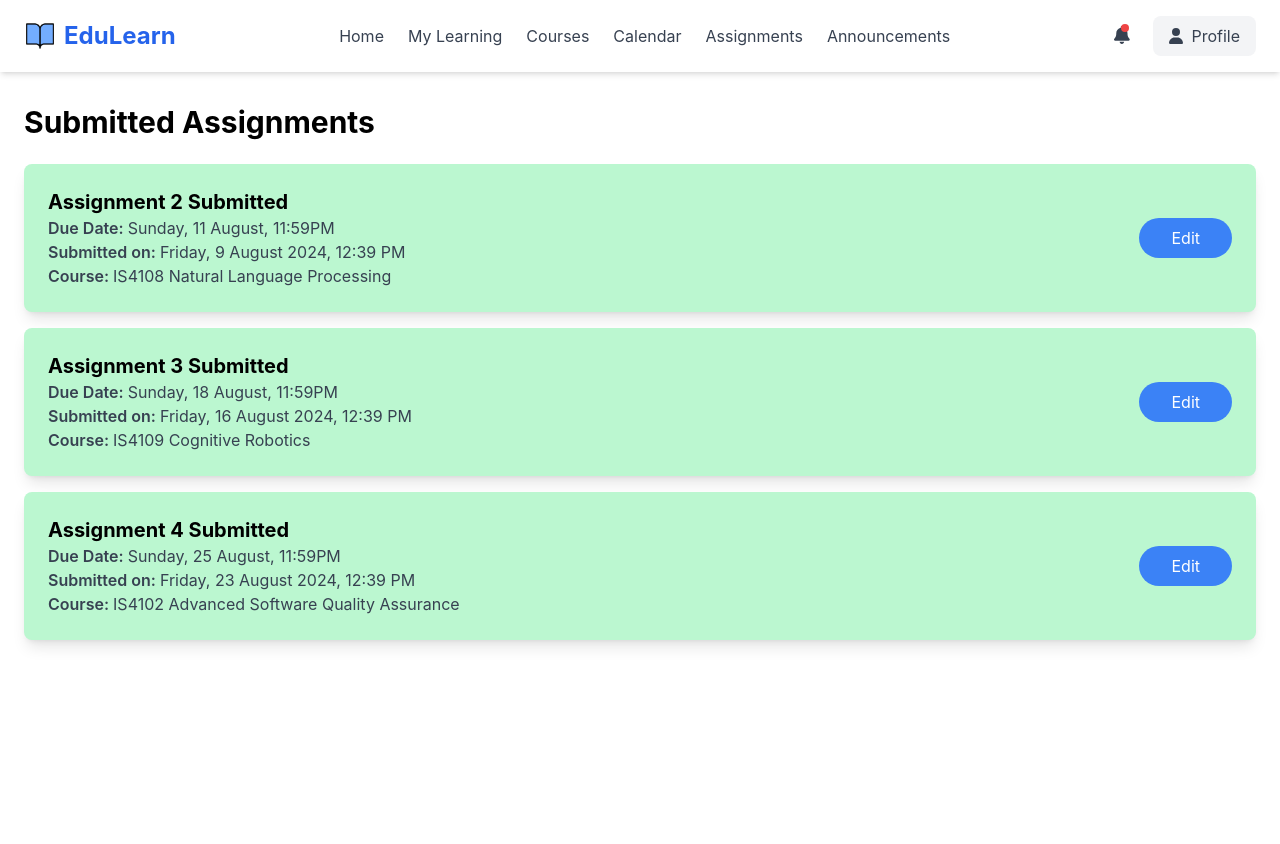
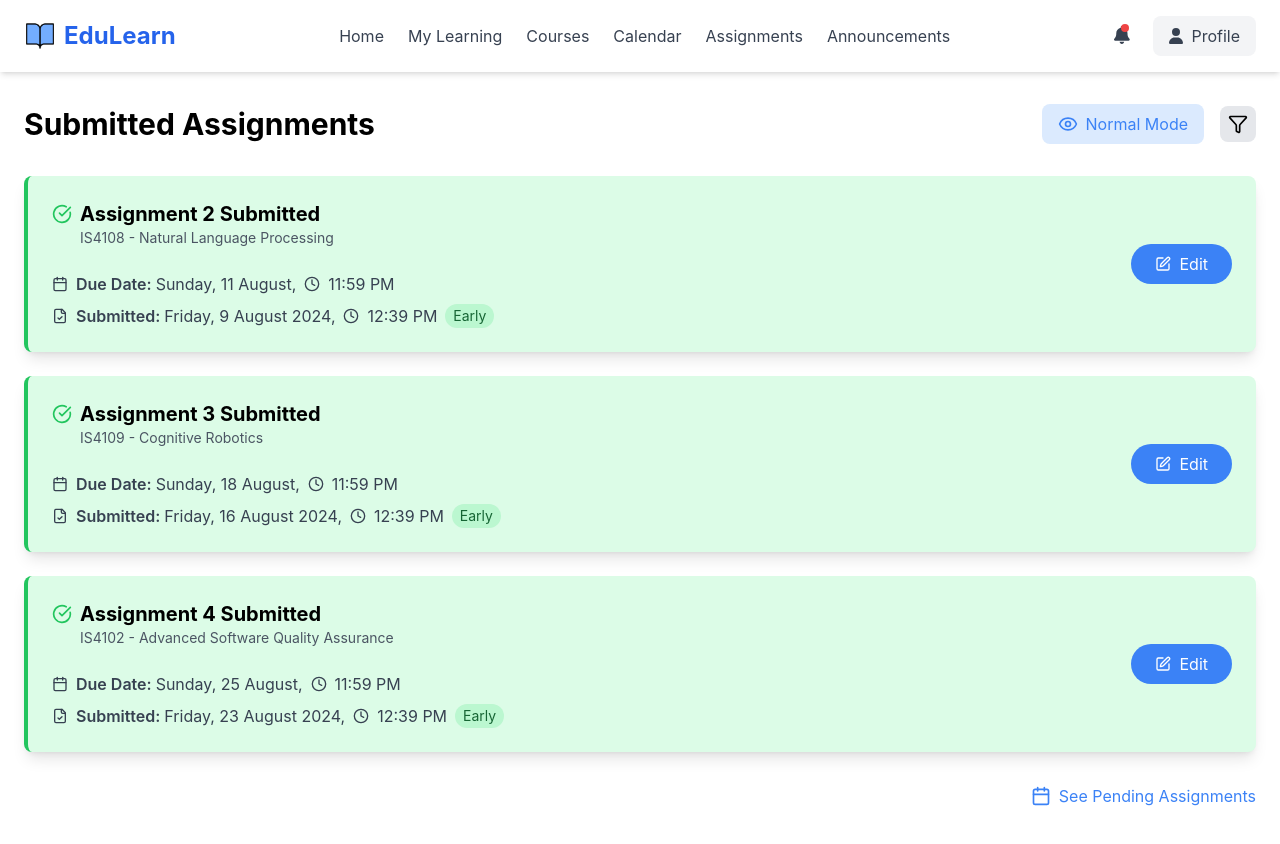
Before and after one commit to michellenikeetha/manual_adhd_lms, a React (Create React App) app: page /submitted-assignments in a window 1280 px wide. Before the commit the page ends 800 px from the top, so only its background shows below. Built offline with nearby package versions, Linux system fonts and the light colour scheme.

Commit message:
submitted assignmnets

```diff
--- a/src/components/SubmittedAssignments.jsx
+++ b/src/components/SubmittedAssignments.jsx
@@ -1,68 +1,259 @@
-import React from 'react';
+import React, { useState } from 'react';
+import { motion, AnimatePresence } from 'framer-motion';
 import { useNavigate } from 'react-router-dom';
 import SignedInNavbar from './SignedInNavbar';
+import {
+  Calendar,
+  Clock,
+  FileCheck,
+  Filter,
+  Eye,
+  EyeOff,
+  Edit,
+  CheckCircle
+} from 'lucide-react';
 
 const SubmittedAssignments = () => {
   const navigate = useNavigate();
+  const [focusMode, setFocusMode] = useState(false);
+  const [hoveredAssignment, setHoveredAssignment] = useState(null);
+  const [filterVisible, setFilterVisible] = useState(false);
+  const [selectedCourse, setSelectedCourse] = useState('all');
 
   const assignments = [
     {
+      id: 1,
       title: 'Assignment 2 Submitted',
-      dueDate: 'Sunday, 11 August, 11:59PM',
-      submittedDate: 'Friday, 9 August 2024, 12:39 PM',
-      course: 'IS4108 Natural Language Processing',
+      dueDate: 'Sunday, 11 August',
+      time: '11:59 PM',
+      submittedDate: 'Friday, 9 August 2024',
+      submittedTime: '12:39 PM',
+      courseCode: 'IS4108',
+      courseName: 'Natural Language Processing',
     },
     {
+      id: 2,
       title: 'Assignment 3 Submitted',
-      dueDate: 'Sunday, 18 August, 11:59PM',
-      submittedDate: 'Friday, 16 August 2024, 12:39 PM',
-      course: 'IS4109 Cognitive Robotics',
+      dueDate: 'Sunday, 18 August',
+      time: '11:59 PM',
+      submittedDate: 'Friday, 16 August 2024',
+      submittedTime: '12:39 PM',
+      courseCode: 'IS4109',
+      courseName: 'Cognitive Robotics',
     },
     {
+      id: 3,
       title: 'Assignment 4 Submitted',
-      dueDate: 'Sunday, 25 August, 11:59PM',
-      submittedDate: 'Friday, 23 August 2024, 12:39 PM',
-      course: 'IS4102 Advanced Software Quality Assurance',
+      dueDate: 'Sunday, 25 August',
+      time: '11:59 PM',
+      submittedDate: 'Friday, 23 August 2024',
+      submittedTime: '12:39 PM',
+      courseCode: 'IS4102',
+      courseName: 'Advanced Software Quality Assurance',
     },
   ];
 
+  const courses = [...new Set(assignments.map(a => a.courseCode))];
+
+  const filteredAssignments = selectedCourse === 'all'
+    ? assignments
+    : assignments.filter(a => a.courseCode === selectedCourse);
+
+  const getBackgroundColor = () => {
+    return focusMode ? 'bg-gray-100' : 'bg-white';
+  };
+
+  const calculateSubmissionTiming = (dueDate, submittedDate) => {
+    // This is a simplified calculation - in a real app, you'd use proper date manipulation
+    if (dueDate.includes('11') && submittedDate.includes('9')) return 'early';
+    if (dueDate.includes('18') && submittedDate.includes('16')) return 'early';
+    if (dueDate.includes('25') && submittedDate.includes('23')) return 'early';
+    return 'on-time';
+  };
+
   return (
-    <div>
+    <div className={`min-h-screen transition-colors duration-300 ${getBackgroundColor()}`}>
       <SignedInNavbar />
       <div className="container mx-auto px-6 py-8">
-        <h1 className="text-3xl font-bold mb-6">Submitted Assignments</h1>
+        <div className="flex flex-col md:flex-row md:items-center md:justify-between mb-8 space-y-4 md:space-y-0">
+          <h1 className="text-3xl font-bold">Submitted Assignments</h1>
 
-        <div className="space-y-4">
-          {assignments.map((assignment, index) => (
-            <div
-              key={index}
-              className="bg-green-200 p-6 rounded-lg shadow-lg flex justify-between items-center"
+          <div className="flex items-center space-x-4">
+            <motion.button
+              whileHover={{ scale: 1.05 }}
+              whileTap={{ scale: 0.95 }}
+              onClick={() => setFocusMode(!focusMode)}
+              className={`flex items-center space-x-2 px-4 py-2 rounded-lg transition-colors
+                ${focusMode ? 'bg-blue-500 text-white' : 'bg-blue-100 text-blue-500'}`}
             >
-              <div>
-                <h2 className="text-xl font-bold">{assignment.title}</h2>
-                <p className="text-gray-700">
-                  <span className="font-semibold">Due Date: </span>
-                  {assignment.dueDate}
-                </p>
-                <p className="text-gray-700">
-                  <span className="font-semibold">Submitted on: </span>
-                  {assignment.submittedDate}
-                </p>
-                <p className="text-gray-700">
-                  <span className="font-semibold">Course: </span>
-                  {assignment.course}
-                </p>
+              {focusMode ? (
+                <>
+                  <EyeOff size={20} />
+                  <span>Focus Mode</span>
+                </>
+              ) : (
+                <>
+                  <Eye size={20} />
+                  <span>Normal Mode</span>
+                </>
+              )}
+            </motion.button>
+
+            <motion.button
+              whileHover={{ scale: 1.05 }}
+              whileTap={{ scale: 0.95 }}
+              onClick={() => setFilterVisible(!filterVisible)}
+              className={`p-2 rounded-lg ${filterVisible ? 'bg-blue-500 text-white' : 'bg-gray-200'}`}
+            >
+              <Filter size={20} />
+            </motion.button>
+          </div>
+        </div>
+
+        <AnimatePresence>
+          {filterVisible && (
+            <motion.div
+              initial={{ height: 0, opacity: 0 }}
+              animate={{ height: 'auto', opacity: 1 }}
+              exit={{ height: 0, opacity: 0 }}
+              className="mb-6"
+            >
+              <div className="p-4 bg-blue-50 rounded-lg">
+                <h3 className="font-semibold mb-2">Filter by Course</h3>
+                <div className="flex flex-wrap gap-2">
+                  <button
+                    onClick={() => setSelectedCourse('all')}
+                    className={`px-3 py-1 rounded-full text-sm transition-colors
+                      ${selectedCourse === 'all' ? 'bg-blue-500 text-white' : 'bg-white'}`}
+                  >
+                    All
+                  </button>
+                  {courses.map(course => (
+                    <button
+                      key={course}
+                      onClick={() => setSelectedCourse(course)}
+                      className={`px-3 py-1 rounded-full text-sm transition-colors
+                        ${selectedCourse === course ? 'bg-blue-500 text-white' : 'bg-white'}`}
+                    >
+                      {course}
+                    </button>
+                  ))}
+                </div>
               </div>
-              <button
-                onClick={() => navigate('/submitted-assignments/edit-assignment')}
-                className="bg-blue-500 text-white py-2 px-8 rounded-full hover:bg-blue-600"
-              >
-                Edit
-              </button>
-            </div>
-          ))}
+            </motion.div>
+          )}
+        </AnimatePresence>
+
+        <div className="grid gap-6">
+          <AnimatePresence>
+            {filteredAssignments.map((assignment, index) => {
+              const submissionTiming = calculateSubmissionTiming(
+                assignment.dueDate,
+                assignment.submittedDate
+              );
+
+              return (
+                <motion.div
+                  key={assignment.id}
+                  initial={{ opacity: 0, y: 20 }}
+                  animate={{
+                    opacity: 1,
+                    y: 0,
+                    scale: hoveredAssignment === index ? 1.02 : 1
+                  }}
+                  exit={{ opacity: 0, y: -20 }}
+                  transition={{
+                    delay: index * 0.1,
+                    type: "spring",
+                    stiffness: 100,
+                    damping: 12
+                  }}
+                  onHoverStart={() => setHoveredAssignment(index)}
+                  onHoverEnd={() => setHoveredAssignment(null)}
+                  className={`transition-all duration-300 ${
+                    focusMode && hoveredAssignment !== index ? 'opacity-50' : 'opacity-100'
+                  }`}
+                >
+                  <div className={`bg-green-100 p-6 rounded-lg shadow-lg flex flex-col md:flex-row justify-between ${
+                    submissionTiming === 'early' ? 'border-l-4 border-green-500' : 'border-l-4 border-yellow-500'
+                  }`}>
+                    <div className="flex-1">
+                      <div className="flex items-start">
+                        <CheckCircle className="text-green-500 mt-1 mr-2" size={20} />
+                        <div>
+                          <h2 className="text-xl font-bold">{assignment.title}</h2>
+                          <p className="text-gray-600 text-sm mb-2">{assignment.courseCode} - {assignment.courseName}</p>
+                        </div>
+                      </div>
+
+                      <div className="mt-4 space-y-2">
+                        <div className="flex items-center text-gray-700">
+                          <Calendar size={16} className="mr-2" />
+                          <span className="font-semibold mr-1">Due Date:</span>
+                          {assignment.dueDate}, <Clock size={16} className="mx-2" /> {assignment.time}
+                        </div>
+
+                        <div className="flex items-center text-gray-700">
+                          <FileCheck size={16} className="mr-2" />
+                          <span className="font-semibold mr-1">Submitted:</span>
+                          {assignment.submittedDate}, <Clock size={16} className="mx-2" /> {assignment.submittedTime}
+                          <span className={`ml-2 text-sm rounded-full px-2 py-0.5 ${
+                            submissionTiming === 'early' ? 'bg-green-200 text-green-800' : 'bg-yellow-200 text-yellow-800'
+                          }`}>
+                            {submissionTiming === 'early' ? 'Early' : 'On Time'}
+                          </span>
+                        </div>
+                      </div>
+                    </div>
+
+                    <div className="mt-4 md:mt-0 flex items-center">
+                      <motion.button
+                        whileHover={{ scale: 1.05 }}
+                        whileTap={{ scale: 0.95 }}
+                        onClick={() => navigate('/submitted-assignments/edit-assignment')}
+                        className="bg-blue-500 text-white py-2 px-6 rounded-full hover:bg-blue-600 transition-colors flex items-center space-x-2"
+                      >
+                        <Edit size={16} />
+                        <span>Edit</span>
+                      </motion.button>
+                    </div>
+                  </div>
+                </motion.div>
+              );
+            })}
+          </AnimatePresence>
         </div>
+
+        <motion.div
+          initial={{ opacity: 0 }}
+          animate={{ opacity: 1 }}
+          className="mt-8 text-right"
+        >
+          <a
+            href="/assignments"
+            className="inline-flex items-center space-x-2 text-blue-500 hover:text-blue-600 transition-colors"
+          >
+            <Calendar size={20} />
+            <span>See Pending Assignments</span>
+          </a>
+        </motion.div>
       </div>
+
+      {focusMode && (
+        <motion.div
+          initial={{ opacity: 0 }}
+          animate={{
+            opacity: [0.7, 1, 0.7],
+            transition: { repeat: Infinity, duration: 4 }
+          }}
+          className="fixed bottom-6 left-6 bg-white p-3 rounded-lg shadow-lg max-w-xs"
+        >
+          <div className="text-sm text-gray-600">
+            <span className="font-medium block mb-1">Focus Tip:</span>
+            Take a moment to celebrate your completed work. Each submission represents progress!
+          </div>
+        </motion.div>
+      )}
     </div>
   );
 };
```
